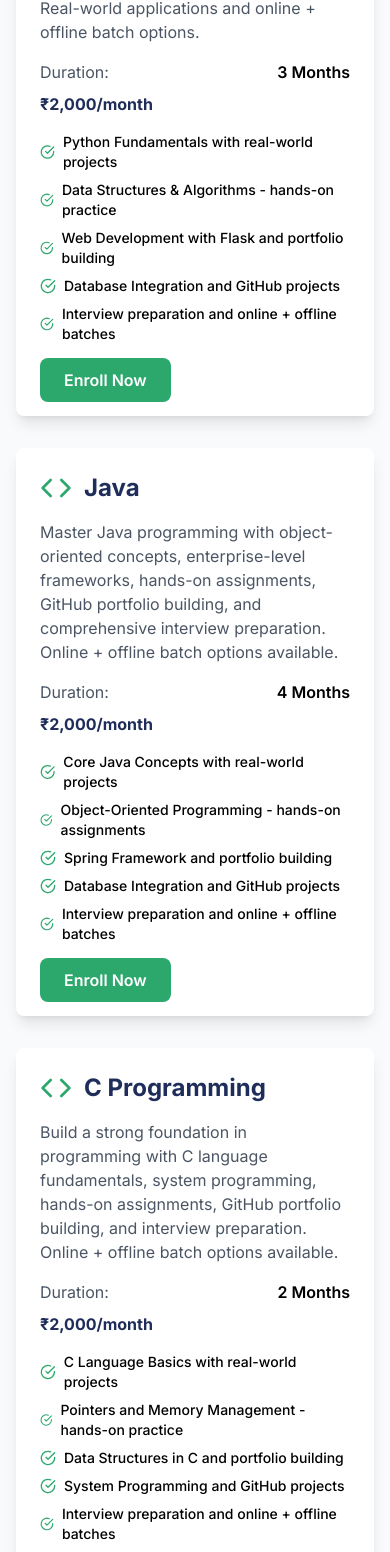
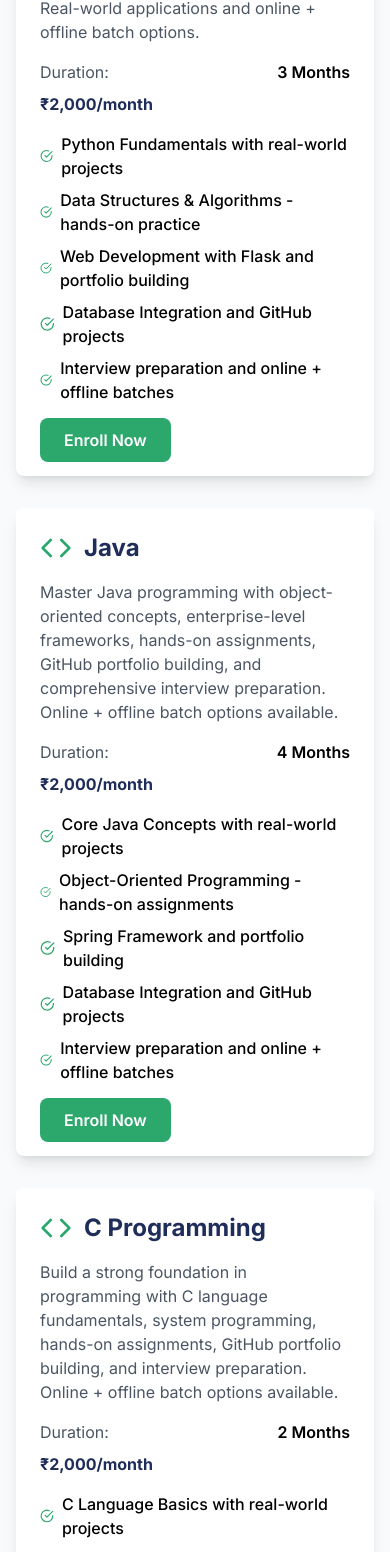
Before and after one commit to ayushdarmoraa/doon-coding-academy, a Next.js app: page /courses in a window 390 px wide. Shown: the part 2214-3766 px from the top of the page. Built offline with nearby package versions, Linux system fonts and the light colour scheme.

Commit message:
Fix: Adjust layout and text wrapping for mobile visibility on courses page

```diff
--- a/app/courses/page.tsx
+++ b/app/courses/page.tsx
@@ -66,14 +66,14 @@
               <div className="md:w-1/2 p-8 bg-gray-50">
                 <h3 className="text-xl font-bold text-navy mb-4">What You'll Learn:</h3>
                 <ul className="space-y-3">
-                  <li className="flex items-start"><CheckCircle className="w-5 h-5 text-green mr-2 mt-0.5" /><span className="text-black font-medium">HTML5, CSS3, JavaScript ES6+ with real-world projects</span></li>
-                  <li className="flex items-start"><CheckCircle className="w-5 h-5 text-green mr-2 mt-0.5" /><span className="text-black font-medium">React.js with Hooks and Context API - hands-on assignments</span></li>
-                  <li className="flex items-start"><CheckCircle className="w-5 h-5 text-green mr-2 mt-0.5" /><span className="text-black font-medium">Node.js and Express.js with portfolio projects</span></li>
-                  <li className="flex items-start"><CheckCircle className="w-5 h-5 text-green mr-2 mt-0.5" /><span className="text-black font-medium">MongoDB and Database Design with GitHub integration</span></li>
-                  <li className="flex items-start"><CheckCircle className="w-5 h-5 text-green mr-2 mt-0.5" /><span className="text-black font-medium">REST API Development and testing</span></li>
-                  <li className="flex items-start"><CheckCircle className="w-5 h-5 text-green mr-2 mt-0.5" /><span className="text-black font-medium">Authentication, Security, and best practices</span></li>
-                  <li className="flex items-start"><CheckCircle className="w-5 h-5 text-green mr-2 mt-0.5" /><span className="text-black font-medium">Deployment, DevOps basics, and interview preparation</span></li>
-                  <li className="flex items-start"><CheckCircle className="w-5 h-5 text-green mr-2 mt-0.5" /><span className="text-black font-medium">Online + Offline batch options available</span></li>
+                  <li className="flex items-start"><CheckCircle className="w-5 h-5 text-green mr-2 mt-0.5" /><span className="text-black font-medium text-base">HTML5, CSS3, JavaScript ES6+ with real-world projects</span></li>
+                  <li className="flex items-start"><CheckCircle className="w-5 h-5 text-green mr-2 mt-0.5" /><span className="text-black font-medium text-base">React.js with Hooks and Context API - hands-on assignments</span></li>
+                  <li className="flex items-start"><CheckCircle className="w-5 h-5 text-green mr-2 mt-0.5" /><span className="text-black font-medium text-base">Node.js and Express.js with portfolio projects</span></li>
+                  <li className="flex items-start"><CheckCircle className="w-5 h-5 text-green mr-2 mt-0.5" /><span className="text-black font-medium text-base">MongoDB and Database Design with GitHub integration</span></li>
+                  <li className="flex items-start"><CheckCircle className="w-5 h-5 text-green mr-2 mt-0.5" /><span className="text-black font-medium text-base">REST API Development and testing</span></li>
+                  <li className="flex items-start"><CheckCircle className="w-5 h-5 text-green mr-2 mt-0.5" /><span className="text-black font-medium text-base">Authentication, Security, and best practices</span></li>
+                  <li className="flex items-start"><CheckCircle className="w-5 h-5 text-green mr-2 mt-0.5" /><span className="text-black font-medium text-base">Deployment, DevOps basics, and interview preparation</span></li>
+                  <li className="flex items-start"><CheckCircle className="w-5 h-5 text-green mr-2 mt-0.5" /><span className="text-black font-medium text-base">Online + Offline batch options available</span></li>
                 </ul>
               </div>
             </div>
@@ -107,11 +107,11 @@
                   <div className="flex justify-between"><span className="font-bold text-navy">₹2,000/month</span></div>
                 </div>
                 <ul className="space-y-2 mb-6">
-                  <li className="flex items-center text-sm"><CheckCircle className="w-4 h-4 text-green mr-2" /><span className="text-black font-medium">Python Fundamentals with real-world projects</span></li>
-                  <li className="flex items-center text-sm"><CheckCircle className="w-4 h-4 text-green mr-2" /><span className="text-black font-medium">Data Structures & Algorithms - hands-on practice</span></li>
-                  <li className="flex items-center text-sm"><CheckCircle className="w-4 h-4 text-green mr-2" /><span className="text-black font-medium">Web Development with Flask and portfolio building</span></li>
-                  <li className="flex items-center text-sm"><CheckCircle className="w-4 h-4 text-green mr-2" /><span className="text-black font-medium">Database Integration and GitHub projects</span></li>
-                  <li className="flex items-center text-sm"><CheckCircle className="w-4 h-4 text-green mr-2" /><span className="text-black font-medium">Interview preparation and online + offline batches</span></li>
+                  <li className="flex items-center text-sm"><CheckCircle className="w-4 h-4 text-green mr-2" /><span className="text-black font-medium text-base">Python Fundamentals with real-world projects</span></li>
+                  <li className="flex items-center text-sm"><CheckCircle className="w-4 h-4 text-green mr-2" /><span className="text-black font-medium text-base">Data Structures & Algorithms - hands-on practice</span></li>
+                  <li className="flex items-center text-sm"><CheckCircle className="w-4 h-4 text-green mr-2" /><span className="text-black font-medium text-base">Web Development with Flask and portfolio building</span></li>
+                  <li className="flex items-center text-sm"><CheckCircle className="w-4 h-4 text-green mr-2" /><span className="text-black font-medium text-base">Database Integration and GitHub projects</span></li>
+                  <li className="flex items-center text-sm"><CheckCircle className="w-4 h-4 text-green mr-2" /><span className="text-black font-medium text-base">Interview preparation and online + offline batches</span></li>
                 </ul>
                 <Link href="/enroll" className="btn-primary w-full text-center">Enroll Now</Link>
               </div>
@@ -133,11 +133,11 @@
                   <div className="flex justify-between"><span className="font-bold text-navy">₹2,000/month</span></div>
                 </div>
                 <ul className="space-y-2 mb-6">
-                  <li className="flex items-center text-sm"><CheckCircle className="w-4 h-4 text-green mr-2" /><span className="text-black font-medium">Core Java Concepts with real-world projects</span></li>
-                  <li className="flex items-center text-sm"><CheckCircle className="w-4 h-4 text-green mr-2" /><span className="text-black font-medium">Object-Oriented Programming - hands-on assignments</span></li>
-                  <li className="flex items-center text-sm"><CheckCircle className="w-4 h-4 text-green mr-2" /><span className="text-black font-medium">Spring Framework and portfolio building</span></li>
-                  <li className="flex items-center text-sm"><CheckCircle className="w-4 h-4 text-green mr-2" /><span className="text-black font-medium">Database Integration and GitHub projects</span></li>
-                  <li className="flex items-center text-sm"><CheckCircle className="w-4 h-4 text-green mr-2" /><span className="text-black font-medium">Interview preparation and online + offline batches</span></li>
+                  <li className="flex items-center text-sm"><CheckCircle className="w-4 h-4 text-green mr-2" /><span className="text-black font-medium text-base">Core Java Concepts with real-world projects</span></li>
+                  <li className="flex items-center text-sm"><CheckCircle className="w-4 h-4 text-green mr-2" /><span className="text-black font-medium text-base">Object-Oriented Programming - hands-on assignments</span></li>
+                  <li className="flex items-center text-sm"><CheckCircle className="w-4 h-4 text-green mr-2" /><span className="text-black font-medium text-base">Spring Framework and portfolio building</span></li>
+                  <li className="flex items-center text-sm"><CheckCircle className="w-4 h-4 text-green mr-2" /><span className="text-black font-medium text-base">Database Integration and GitHub projects</span></li>
+                  <li className="flex items-center text-sm"><CheckCircle className="w-4 h-4 text-green mr-2" /><span className="text-black font-medium text-base">Interview preparation and online + offline batches</span></li>
                 </ul>
                 <Link href="/enroll" className="btn-primary w-full text-center">Enroll Now</Link>
               </div>
@@ -159,11 +159,11 @@
                   <div className="flex justify-between"><span className="font-bold text-navy">₹2,000/month</span></div>
                 </div>
                 <ul className="space-y-2 mb-6">
-                  <li className="flex items-center text-sm"><CheckCircle className="w-4 h-4 text-green mr-2" /><span className="text-black font-medium">C Language Basics with real-world projects</span></li>
-                  <li className="flex items-center text-sm"><CheckCircle className="w-4 h-4 text-green mr-2" /><span className="text-black font-medium">Pointers and Memory Management - hands-on practice</span></li>
-                  <li className="flex items-center text-sm"><CheckCircle className="w-4 h-4 text-green mr-2" /><span className="text-black font-medium">Data Structures in C and portfolio building</span></li>
-                  <li className="flex items-center text-sm"><CheckCircle className="w-4 h-4 text-green mr-2" /><span className="text-black font-medium">System Programming and GitHub projects</span></li>
-                  <li className="flex items-center text-sm"><CheckCircle className="w-4 h-4 text-green mr-2" /><span className="text-black font-medium">Interview preparation and online + offline batches</span></li>
+                  <li className="flex items-center text-sm"><CheckCircle className="w-4 h-4 text-green mr-2" /><span className="text-black font-medium text-base">C Language Basics with real-world projects</span></li>
+                  <li className="flex items-center text-sm"><CheckCircle className="w-4 h-4 text-green mr-2" /><span className="text-black font-medium text-base">Pointers and Memory Management - hands-on practice</span></li>
+                  <li className="flex items-center text-sm"><CheckCircle className="w-4 h-4 text-green mr-2" /><span className="text-black font-medium text-base">Data Structures in C and portfolio building</span></li>
+                  <li className="flex items-center text-sm"><CheckCircle className="w-4 h-4 text-green mr-2" /><span className="text-black font-medium text-base">System Programming and GitHub projects</span></li>
+                  <li className="flex items-center text-sm"><CheckCircle className="w-4 h-4 text-green mr-2" /><span className="text-black font-medium text-base">Interview preparation and online + offline batches</span></li>
                 </ul>
                 <Link href="/enroll" className="btn-primary w-full text-center">Enroll Now</Link>
               </div>
```
